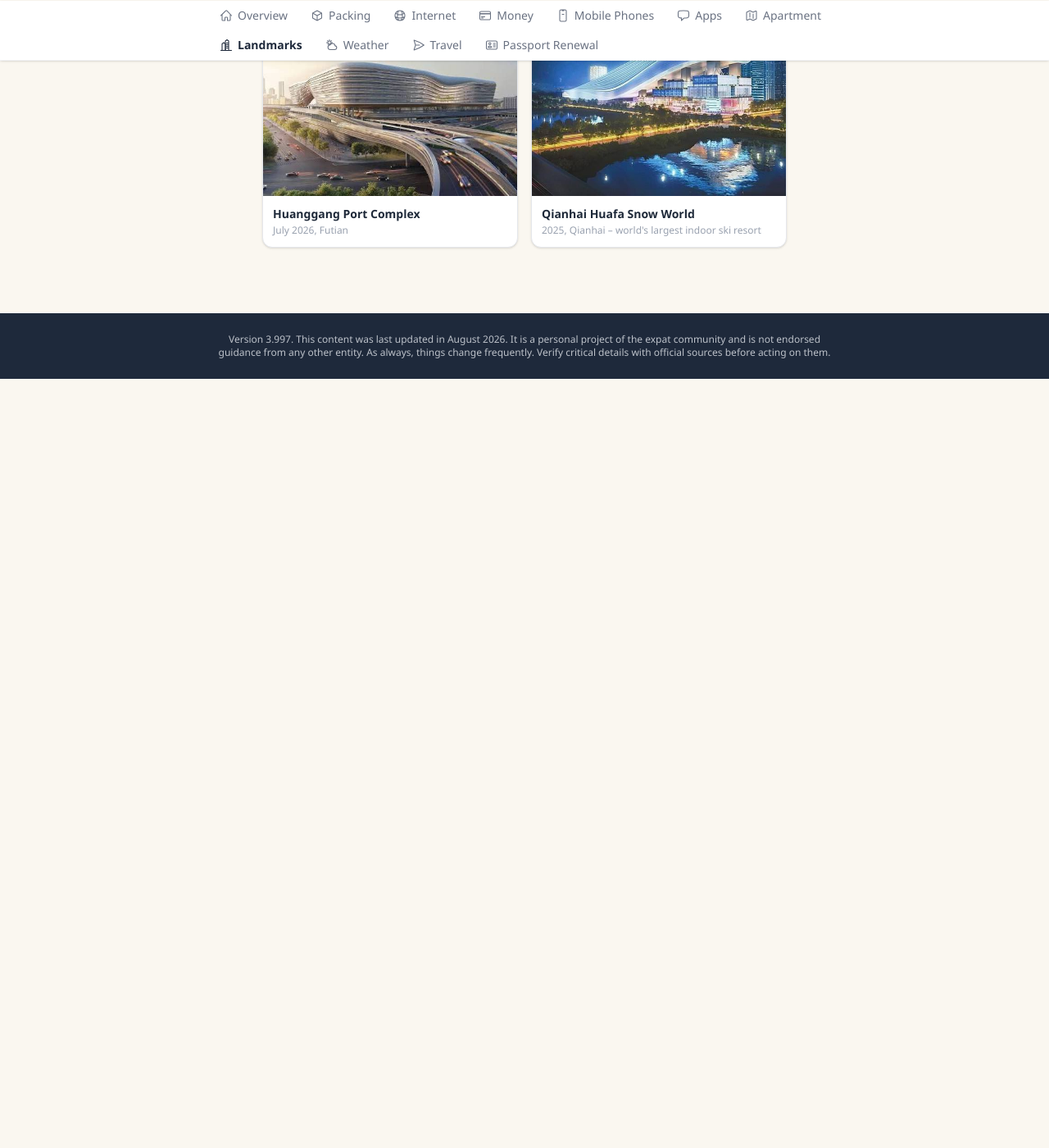
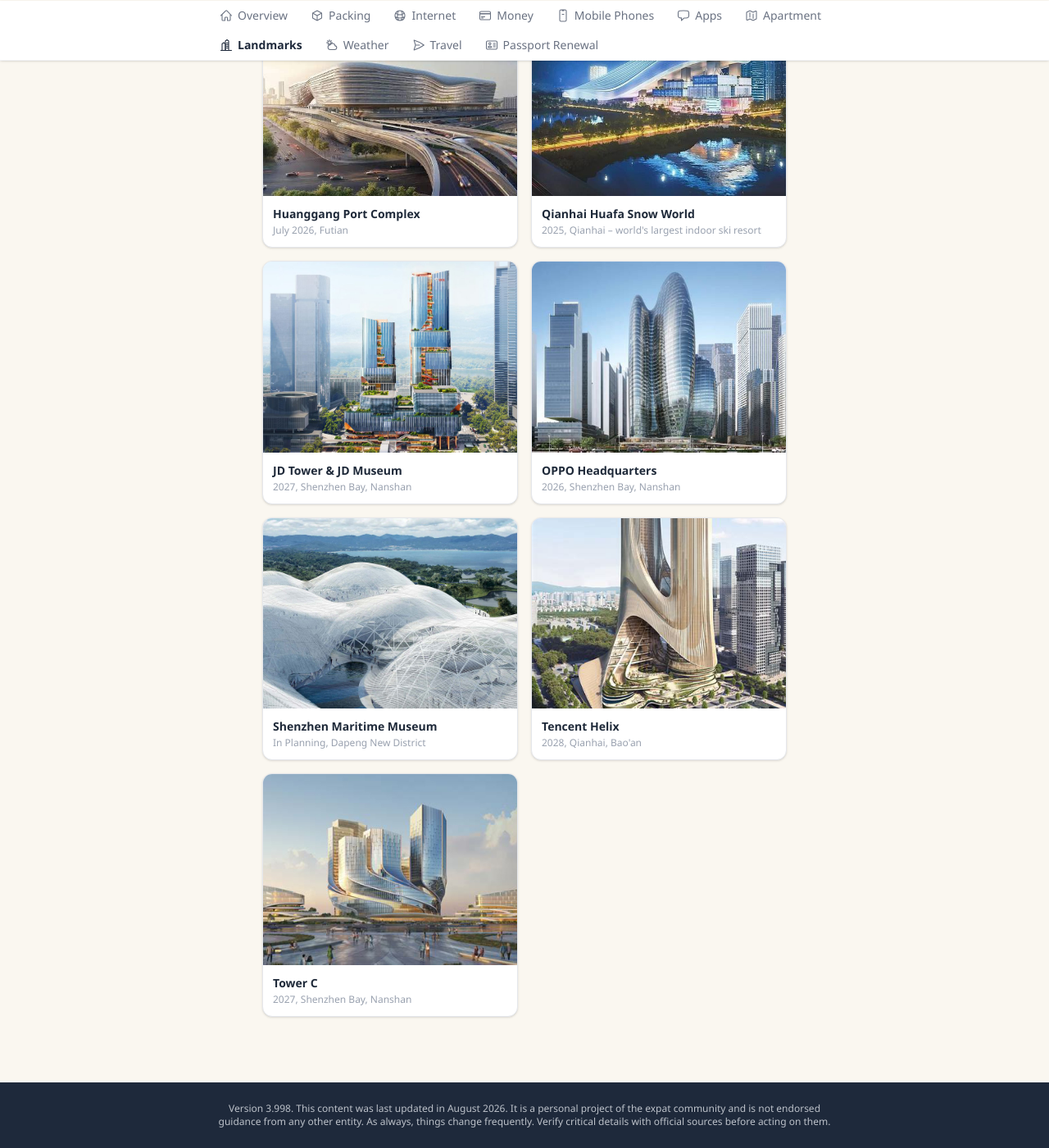
Before and after one commit to livinginshenzhen/guide, a Jekyll site: the page built from landmarks.html, in a window 1280 px wide and 1400 px high, scrolled down 3466 px. Shown: the whole window at 82% size. Built offline with Jekyll 4.4.1, drawn with Linux system fonts in a browser that asks for light colours; some web fonts are replaced; before the commit the page ends 3928 px from its top, so only the background shows below that.

Commit message:
Add 5 landmarks: JD Tower/Museum, OPPO HQ, Maritime Museum, Tencent Helix, Tower C (v3.998)

```diff
--- a/_layouts/default.html
+++ b/_layouts/default.html
@@ -81,7 +81,7 @@
 <!-- FOOTER -->
 <footer class="bg-brand text-white mt-12 py-6" style="background-color:#1e293b;">
   <div class="max-w-4xl mx-auto px-4 text-center">
-    <p class="text-blue-300 text-xs">Version 3.997. This content was last updated in August 2026. It is a personal project of the expat community and is not endorsed guidance from any other entity. As always, things change frequently. Verify critical details with official sources before acting on them.</p>
+    <p class="text-blue-300 text-xs">Version 3.998. This content was last updated in August 2026. It is a personal project of the expat community and is not endorsed guidance from any other entity. As always, things change frequently. Verify critical details with official sources before acting on them.</p>
   </div>
 </footer>
 
--- a/landmarks.html
+++ b/landmarks.html
@@ -187,4 +187,44 @@ title: "Landmarks – Living in Shenzhen"
             <p class="text-xs text-gray-400 mt-0.5">2025, Qianhai &ndash; world's largest indoor ski resort</p>
           </div>
         </div>
+
+        <div class="rounded-xl overflow-hidden border border-gray-200 bg-white shadow-sm">
+          <img src="assets/landmarks/jd-tower-museum.jpg" alt="JD Tower &amp; JD Museum" class="w-full object-cover" style="aspect-ratio:4/3;" loading="lazy">
+          <div class="p-3">
+            <p class="font-bold text-gray-800 text-sm">JD Tower &amp; JD Museum</p>
+            <p class="text-xs text-gray-400 mt-0.5">2027, Shenzhen Bay, Nanshan</p>
+          </div>
+        </div>
+
+        <div class="rounded-xl overflow-hidden border border-gray-200 bg-white shadow-sm">
+          <img src="assets/landmarks/oppo-headquarters.jpg" alt="OPPO Headquarters" class="w-full object-cover" style="aspect-ratio:4/3;" loading="lazy">
+          <div class="p-3">
+            <p class="font-bold text-gray-800 text-sm">OPPO Headquarters</p>
+            <p class="text-xs text-gray-400 mt-0.5">2026, Shenzhen Bay, Nanshan</p>
+          </div>
+        </div>
+
+        <div class="rounded-xl overflow-hidden border border-gray-200 bg-white shadow-sm">
+          <img src="assets/landmarks/shenzhen-maritime-museum.jpg" alt="Shenzhen Maritime Museum" class="w-full object-cover" style="aspect-ratio:4/3;" loading="lazy">
+          <div class="p-3">
+            <p class="font-bold text-gray-800 text-sm">Shenzhen Maritime Museum</p>
+            <p class="text-xs text-gray-400 mt-0.5">In Planning, Dapeng New District</p>
+          </div>
+        </div>
+
+        <div class="rounded-xl overflow-hidden border border-gray-200 bg-white shadow-sm">
+          <img src="assets/landmarks/tencent-helix.jpg" alt="Tencent Helix" class="w-full object-cover" style="aspect-ratio:4/3;" loading="lazy">
+          <div class="p-3">
+            <p class="font-bold text-gray-800 text-sm">Tencent Helix</p>
+            <p class="text-xs text-gray-400 mt-0.5">2028, Qianhai, Bao'an</p>
+          </div>
+        </div>
+
+        <div class="rounded-xl overflow-hidden border border-gray-200 bg-white shadow-sm">
+          <img src="assets/landmarks/tower-c.jpg" alt="Tower C" class="w-full object-cover" style="aspect-ratio:4/3;" loading="lazy">
+          <div class="p-3">
+            <p class="font-bold text-gray-800 text-sm">Tower C</p>
+            <p class="text-xs text-gray-400 mt-0.5">2027, Shenzhen Bay, Nanshan</p>
+          </div>
+        </div>
     </div>
```
Also changed, not shown: assets/landmarks/jd-tower-museum.jpg (added), assets/landmarks/oppo-headquarters.jpg (added), assets/landmarks/shenzhen-maritime-museum.jpg (added), assets/landmarks/tencent-helix.jpg (added), assets/landmarks/tower-c.jpg (added).
